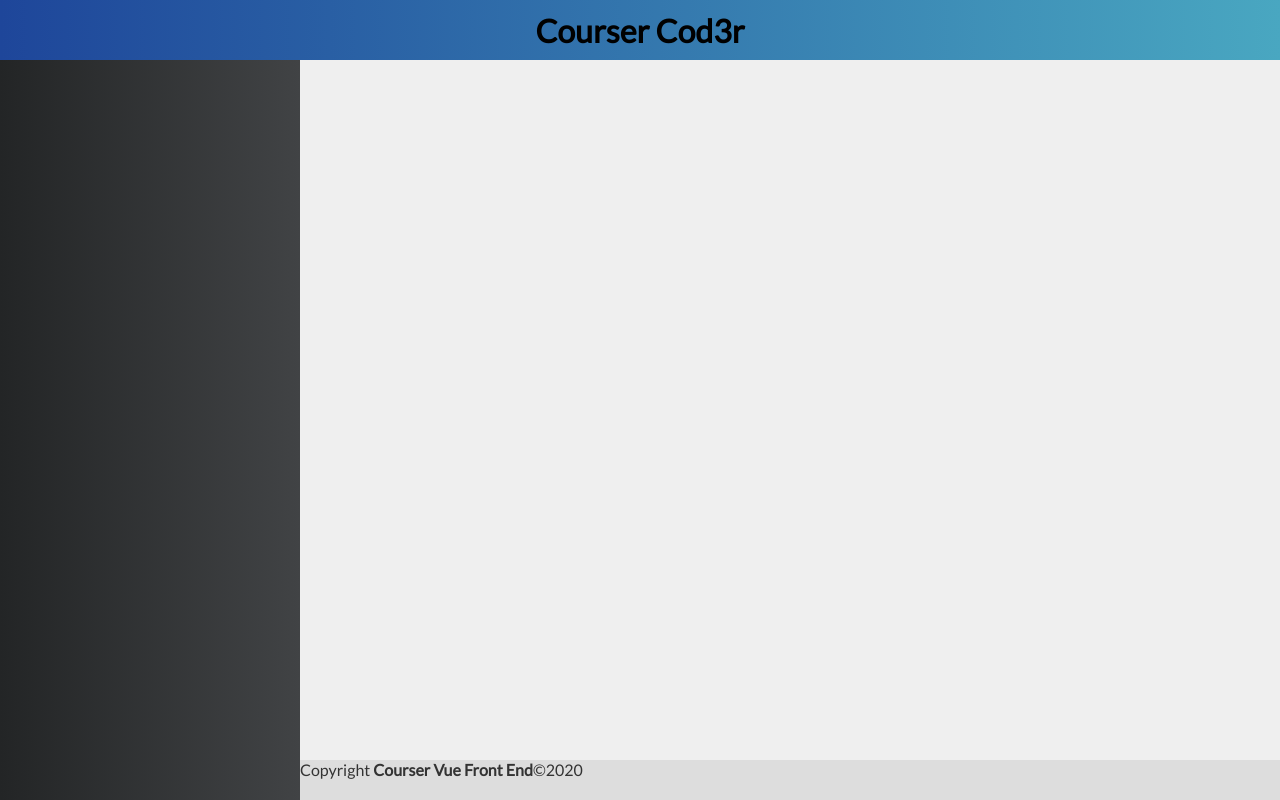
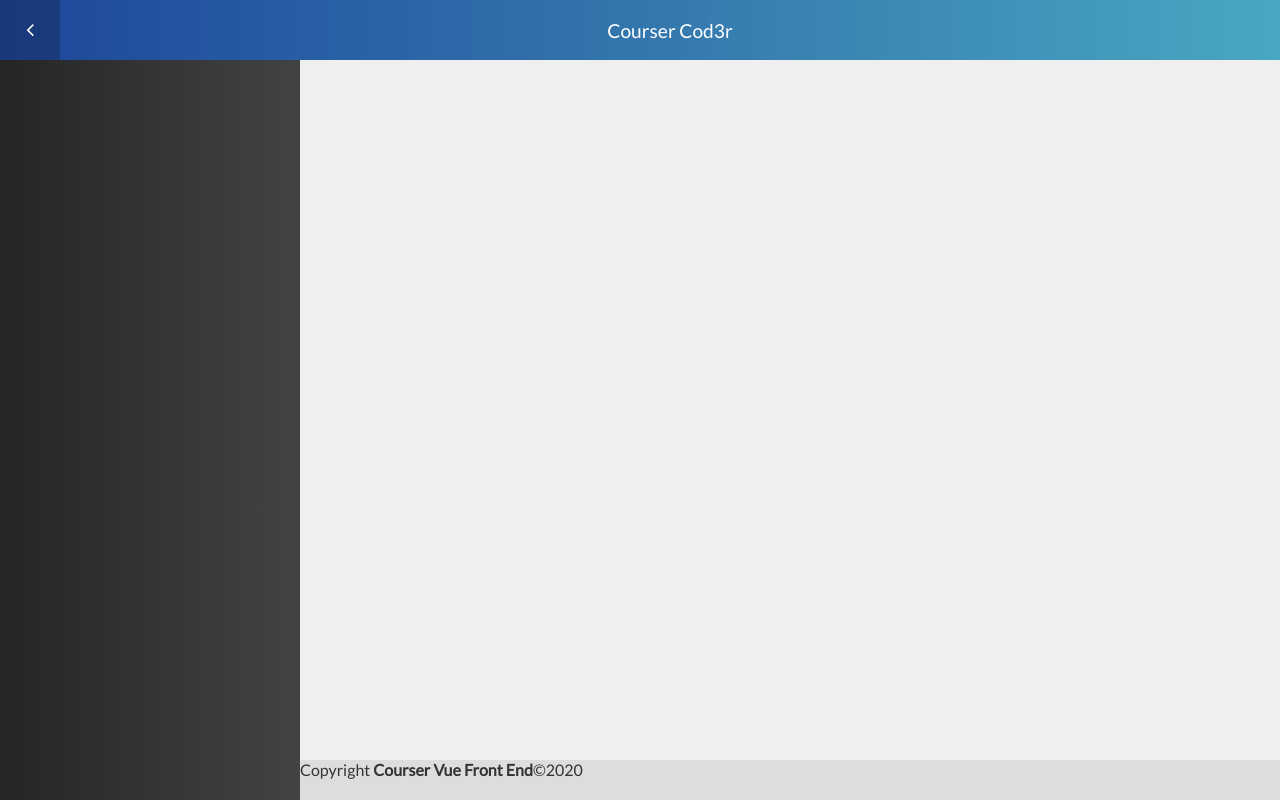
Before and after one commit to wemerson-silva/course-front-end-cod3r, a Vue app: page / in a window 1280 px wide. Built offline with nearby package versions, Linux system fonts and the light colour scheme.

Commit message:
Header Upadate
Header file Upadate
src/components/template/Header.vue

```diff
--- a/src/App.vue
+++ b/src/App.vue
@@ -1,6 +1,6 @@
 <template>
   <div id="app">
-    <Header title="Courser Cod3r"/>
+    <Header title="Courser Cod3r" :hideToggle="false"/>
     <Menu />
     <Content />
     <Footer />
--- a/src/components/template/Header.vue
+++ b/src/components/template/Header.vue
@@ -1,11 +1,10 @@
 <template>
-  <div class="header">
-    <a class="toggle">
+  <header class="header">
+    <a class="toggle" @click="toggleMenu" v-if="!hideToggle">
       <i class="fa fa-lg" :class="icon"></i>
     </a>
-        <h1>{{title}}</h1>
-
-  </div>
+    <h1 class="title">{{title}}</h1>
+  </header>
 </template>
 
 <script>
@@ -15,9 +14,14 @@ export default {
     title: String,
     hideToggle: Boolean
   },
-  components: {
-    icon(){
-      return "fa-angle-left"
+  computed: {
+    icon() {
+      return "fa-angle-left";
+    }
+  },
+  methods: {
+    toggleMenu() {
+      console.log("toggleMenu");
     }
   }
 };
@@ -31,4 +35,28 @@ export default {
   justify-content: center;
   align-items: center;
 }
+.title {
+  font-size: 1.2rem;
+  color: #fff;
+  font-weight: 100;
+  flex-grow: 1;
+  text-align: center;
+}
+.title a {
+  color: #fff;
+  text-decoration: none;
+}
+header.header > a.toggle {
+  width: 60px;
+  height: 100%;
+  color: #fff;
+  justify-self: flex-start;
+  text-decoration: none;
+  display: flex;
+  justify-content: center;
+  align-items: center;
+}
+header.header > a.toggle:hover {
+  background-color: rgba(0, 0, 0, 0.2);
+}
 </style>
```
Also changed, not shown: 1 other file (tests, documents, lock files or other folders).
